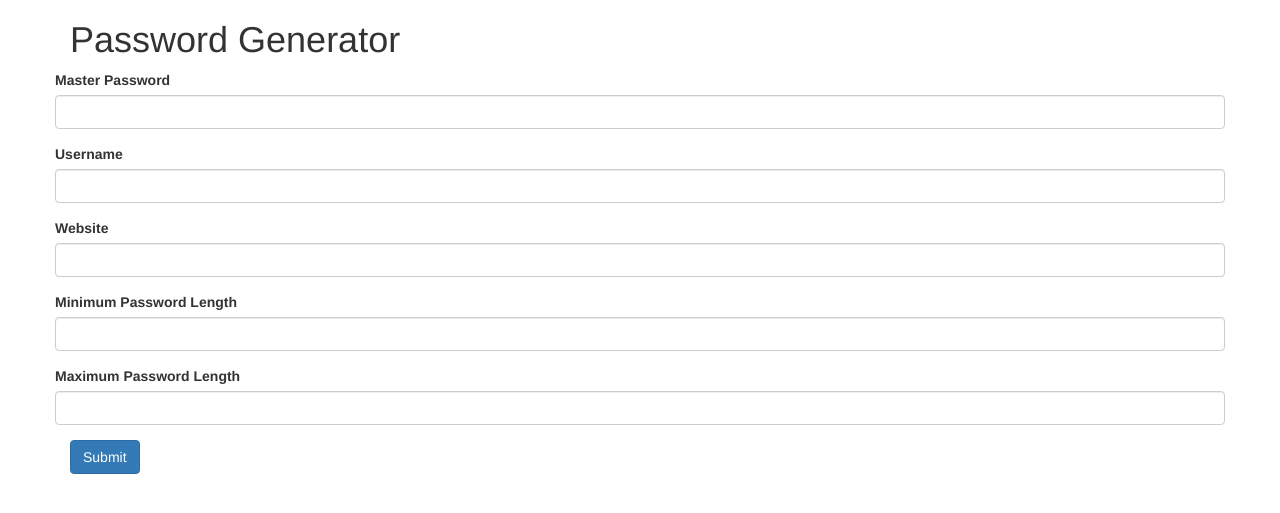
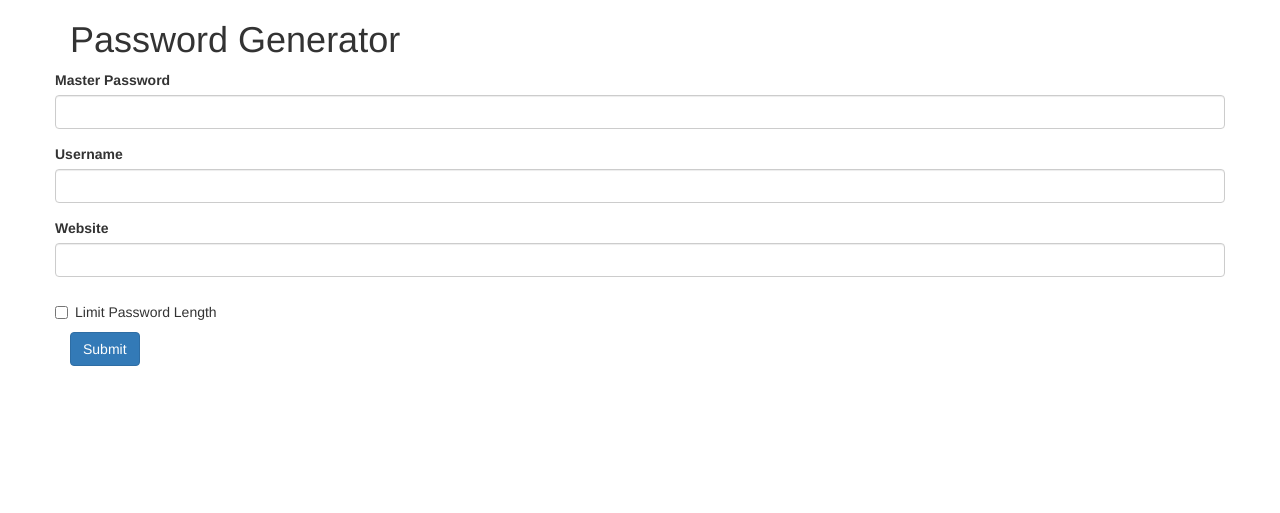
Before and after one commit to ozelsalih/anahtar, a Flask app: page / in a window 1280 px wide. Shown: the top 513 px of the page. Run offline with Flask 2, Linux system fonts and the light colour scheme; some libraries are stand-ins or nearby versions.

Commit message:
password length checkbox added

```diff
--- a/app/app.py
+++ b/app/app.py
@@ -4,7 +4,7 @@ import string
 from flask_bootstrap import Bootstrap
 from flask import Flask, render_template, request, url_for, redirect
 from flask_wtf import FlaskForm
-from wtforms import StringField, PasswordField, IntegerField
+from wtforms import StringField, PasswordField, IntegerField, BooleanField
 from wtforms.validators import InputRequired, Length, Optional
 from wtforms.widgets import html5 as h5widgets
 
@@ -25,10 +25,11 @@ class PasswordForm(FlaskForm):
         'Master Password', validators=[InputRequired()])
     username = StringField('Username', validators=[InputRequired()])
     website = StringField('Website', validators=[InputRequired()])
+    password_length = BooleanField("Limit Password Length", id="password_length",  validators=[Optional()], render_kw={"onclick": "valueChanged()"})
     password_length_min = IntegerField('Minimum Password Length', widget=h5widgets.NumberInput(
-        min=0, max=120),  validators=[Optional()])
+        min=0, max=120),  validators=[Optional()], default=10)
     password_length_max = IntegerField('Maximum Password Length', widget=h5widgets.NumberInput(
-        min=0, max=120),  validators=[Optional()])
+        min=0, max=120),  validators=[Optional()], default=25)
 
 
 def generate_password(masterpassword, username, website, min_length=10, max_length=25):
@@ -49,7 +50,6 @@ def generate_password(masterpassword, username, website, min_length=10, max_leng
 
     return password
 
-
 @app.route('/')
 def index():
     form = PasswordForm()
@@ -64,17 +64,17 @@ def hash():
             masterpassword = form.masterpassword.data
             username = form.username.data
             website = form.website.data
+            password_lenght = form.password_length.data
             password_length_min = form.password_length_min.data
             password_length_max = form.password_length_max.data
 
         else:
             return redirect(request.referrer)
 
-        if password_length_min is None:
+        if not password_lenght:
             password_length_min = 10
-
-        if password_length_max is None:
             password_length_max = 25
+            print(password_lenght)
 
         password = generate_password(
                 masterpassword, username, website, password_length_min, password_length_max)
--- a/app/templates/index.html
+++ b/app/templates/index.html
@@ -28,6 +28,11 @@ Password Generator
                 </div>
             </div>
             <div class="row">
+                <div class="col">
+                    {{ wtf.form_field(form.password_length) }}
+                </div>
+            </div>
+            <div class="row" id="length_field" style="display: none;">
                 <div class="col-6">
                     {{ wtf.form_field(form.password_length_min) }}
                 </div>
@@ -39,4 +44,12 @@ Password Generator
         </form>
     </div>
 </div>
+<script>
+    function valueChanged() {
+        if ($('#password_length').is(":checked"))
+            $("#length_field").show();
+        else
+            $("#length_field").hide();
+    }
+</script>
 {% endblock %}
```
